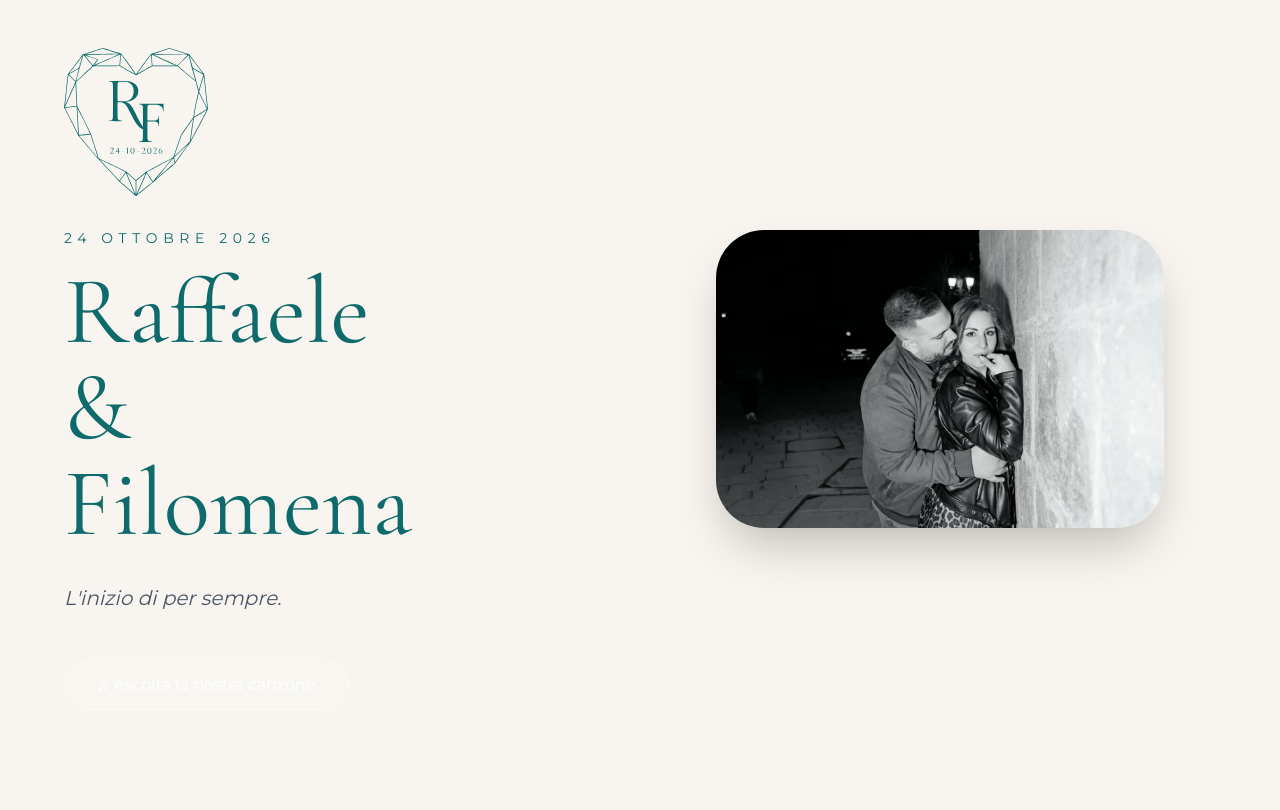
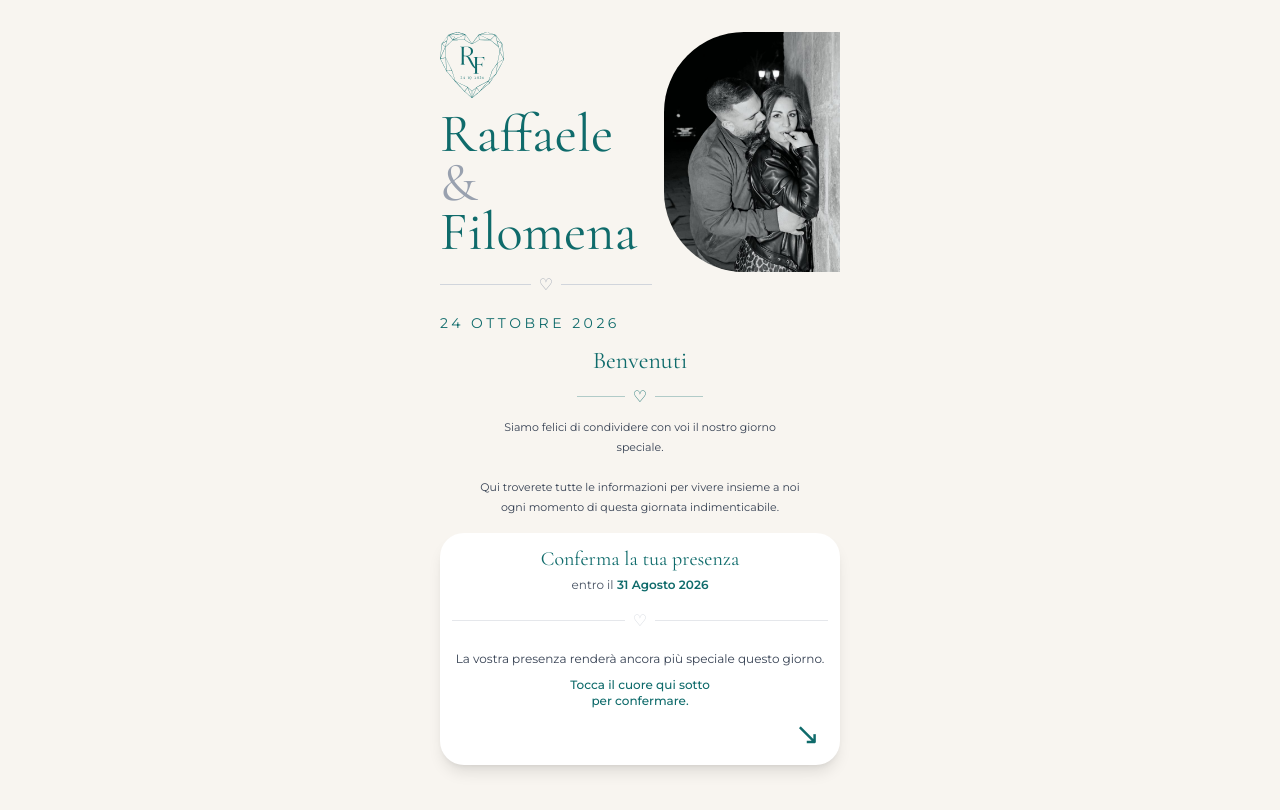
Before and after one commit to menailardi10-ui/matrimonio-raffaele-filomena, a Next.js app: page / in a window 1280 px wide. Shown: the top 810 px of the page. Built offline with nearby package versions, Linux system fonts and the light colour scheme.

Commit message:
Home definitiva completata

```diff
--- a/src/app/page.tsx
+++ b/src/app/page.tsx
@@ -1,51 +1,119 @@
-import MusicPlayer from "@/components/MusicPlayer";
-
 export default function Home() {
   return (
-    <main className="bg-[#F8F5F0]">
-      <section className="px-6 py-12">
-        <div className="mx-auto max-w-6xl">
-          <div className="grid items-center gap-12 md:grid-cols-2">
-            {/* Testi */}
-            <div className="text-center md:text-left">
+    <main className="min-h-screen bg-[#F8F5F0] pb-24">
+      <div className="mx-auto max-w-md px-6 pt-8">
+
+        {/* HERO */}
+        <section className="mb-3 flex items-start gap-3">
+
+          {/* SINISTRA */}
+          <div className="flex-1">
+
             <img
               src="/images/logo-rf.svg"
               alt="Logo RF"
-  className="mx-auto mb-8 w-36 md:mx-0"
+              className="mb-3 w-16"
             />
 
-              <p className="mb-4 text-sm uppercase tracking-[0.4em] text-[#0F6B6B]">
-                24 Ottobre 2026
-              </p>
-
-              <h1 className="font-title text-6xl text-[#0F6B6B] md:text-8xl">
+            <h1 className="font-title text-[3.4rem] leading-[0.9] text-[#0F6B6B]">
               Raffaele
               <br />
-                &
+              <span className="text-gray-400">&</span>
               <br />
               Filomena
             </h1>
 
-              <p className="mt-8 text-xl italic text-gray-600">
-                L'inizio di per sempre.
+            <div className="my-4 flex items-center gap-2">
+              <div className="h-px flex-1 bg-gray-300" />
+              <span className="text-gray-400">♡</span>
+              <div className="h-px flex-1 bg-gray-300" />
+            </div>
+
+            <p className="whitespace-nowrap text-sm uppercase tracking-[0.25em] text-[#0F6B6B]">
+              24 OTTOBRE 2026
             </p>
 
-              <div className="mt-8 flex justify-center md:justify-start">
-                <MusicPlayer />
+
+          </div>
+
+          {/* DESTRA */}
+          <div className="w-44 overflow-hidden rounded-bl-[80px] rounded-tl-[80px]">
+
+            <img
+              src="/images/hero.jpeg"
+              alt="Raffaele e Filomena"
+              className="h-60 w-full object-cover"
+            />
+
+          </div>
+
+        </section>
+
+        {/* BENVENUTI */}
+        <section className="mb-4 text-center">
+
+          <h2 className="font-title text-2xl text-[#0F6B6B]">
+            Benvenuti
+          </h2>
+
+          <div className="my-2 flex items-center justify-center gap-2">
+            <div className="h-px w-12 bg-[#0F6B6B]/30" />
+            <span className="text-[#0F6B6B]">♡</span>
+            <div className="h-px w-12 bg-[#0F6B6B]/30" />
+          </div>
+
+          <p className="mx-auto max-w-xs text-[11px] leading-5 text-gray-700">
+            Siamo felici di condividere con voi
+            il nostro giorno speciale.
+            <br />
+            <br />
+            Qui troverete tutte le informazioni
+            per vivere insieme a noi ogni momento
+            di questa giornata indimenticabile.
+          </p>
+
+        </section>
+
+        {/* RSVP */}
+        <section className="rounded-3xl bg-white p-3 shadow-lg">
+
+          <h3 className="font-title text-xl text-[#0F6B6B] text-center">
+            Conferma la tua presenza
+          </h3>
+
+          <p className="mt-1 text-center text-xs text-gray-600">
+            entro il
+            <span className="font-semibold text-[#0F6B6B]">
+              {" "}31 Agosto 2026
+            </span>
+          </p>
+
+          <div className="my-4 flex items-center gap-2">
+            <div className="h-px flex-1 bg-gray-200" />
+            <span className="text-gray-300">♡</span>
+            <div className="h-px flex-1 bg-gray-200" />
+          </div>
+
+          <p className="text-center text-xs leading-5 text-gray-700">
+            La vostra presenza renderà
+            ancora più speciale questo giorno.
+          </p>
+
+          <p className="mt-2 text-center text-xs font-medium text-[#0F6B6B]">
+            Tocca il cuore qui sotto
+            <br />
+            per confermare.
+          </p>
+
+          <div className="mt-2 flex justify-end pr-2">
+  <div className="text-3xl text-[#0F6B6B] animate-bounce">
+    ↘
   </div>
 </div>
 
-            {/* Foto */}
-            <div className="flex justify-center">
-              <img
-                src="/images/hero.jpeg"
-                alt="Raffaele e Filomena"
-                className="w-full max-w-md rounded-[3rem] object-cover shadow-2xl"
-              />
+        </section>
+
       </div>
-          </div>
-        </div>
-      </section>
     </main>
   );
 }
```
Lines whose indentation alone changed are shown as unchanged.
